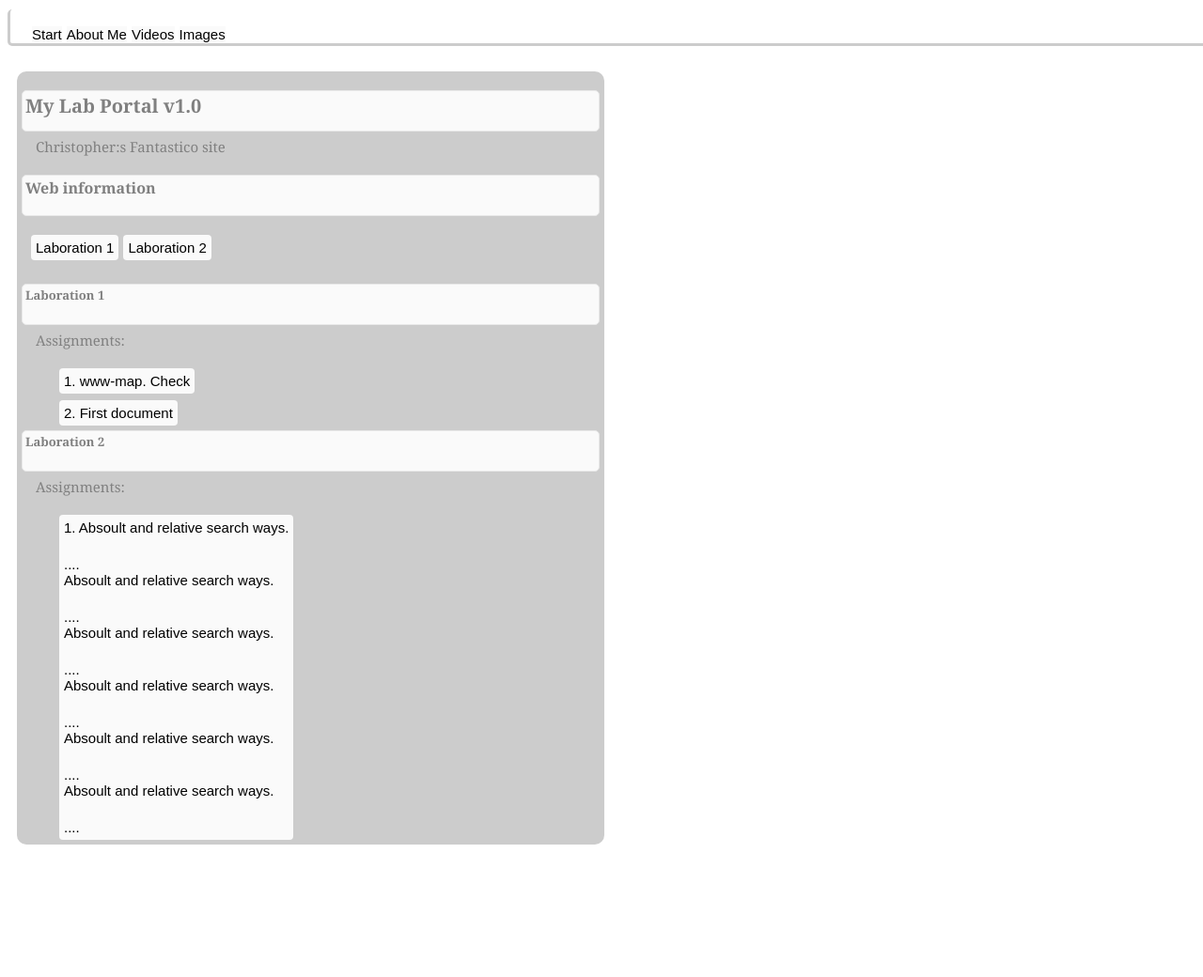
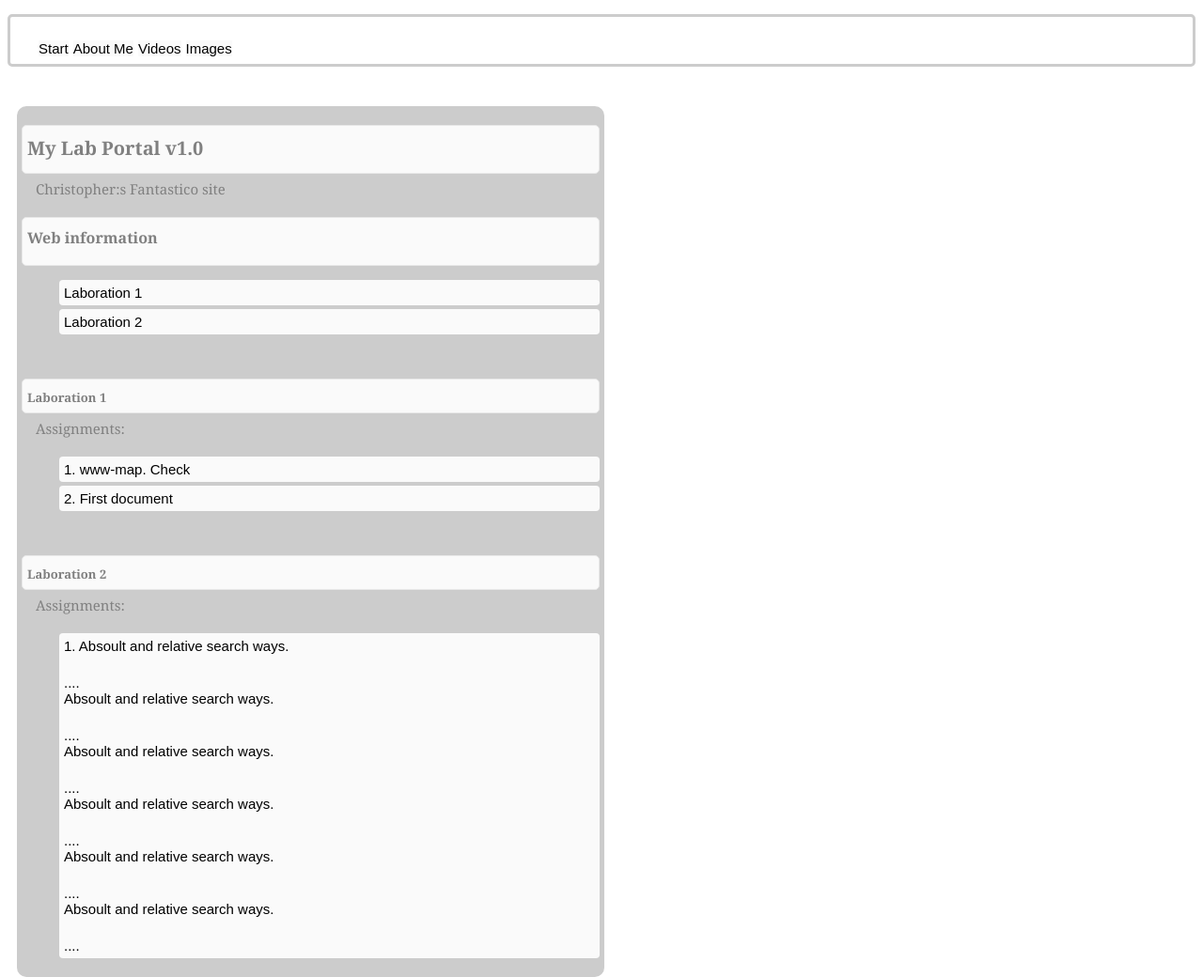
Before and after one commit to ch22iu/1ik415, a plain HTML site: page www/index.html in a window 1280 px wide. Shown: the whole page at 94% size. Before the commit the page ends 899 px from the top, so only its background shows below. Drawn offline with Linux system fonts and the light colour scheme.

Commit message:
adding main styles

```diff
--- a/www/html/css/style.css
+++ b/www/html/css/style.css
@@ -23,26 +23,32 @@ body
 
 .headerUl
 {
-	position:relative;
-	width: auto;
-	height:auto;
-	margin:10px -15px 0 0;
+	margin:20 2 15 0;
 	background-color:white;
-	padding:18px;
+	padding:25px;
 	border-style:solid;
 	border-radius:5px;
 	border-color:#CCC;
-	border-top:50px;
 	list-style:none;
 	text-decoration:none;
-
 }
-
+.mainLi
+{
+	font-size:15px;
+	margin-bottom:15px;
+	padding-left:5px;
+	float:left;
+	padding:0px;
+}
+.mainLi:hover
+{
+	padding:1px;
+}
 
 h1
 {
 	margin-top:15px;
-	padding-left:15px;
+	padding-left:5px;
 	padding-top:10px;
 	margin-bottom:5px;
 	font-size:20px;
@@ -51,6 +57,7 @@ h1
 	color:gray;
 	width:auto;
 	font-family: Georgia;
+	margin-right:5px;
 	height:40px;
 	border-radius:5px;
 	border: 1px solid #E8E8E8;
@@ -59,10 +66,11 @@ h1
 h2
 {
 	margin-top:15px;
-	padding-left:15px;
+	padding-left:5px;
 	padding-top:10px;
 	margin-bottom:5px;
 	font-size:16px;
+	margin-right:5px;
 	margin-left:5px;
 	background:rgb(250,250,250);
 	color:gray;
@@ -76,16 +84,17 @@ h2
 h3
 {
 	margin-top:15px;
-	padding-left:15px;
+	padding-left:5px;
 	padding-top:10px;
 	margin-bottom:5px;
 	font-size:13px;
 	margin-left:5px;
+	margin-right:5px;
 	background:rgb(250,250,250);
 	color:gray;
 	width:auto;
 	font-family: Georgia;
-	height:40px;
+	height:25px;
 	border-radius:5px;
 	border: 1px solid #E8E8E8;
 
@@ -96,14 +105,11 @@ h3
 	margin-left:5px;
 	border-radius:4px;
 	padding:5px;
+	margin-bottom:4px;
+	margin-right:5px;
+
 }
-h1,h2,h3,p
-{
-	margin-left:5px;
-	margin-right:5px;
-	padding-left:3px;
-	padding-top:2px;
-}
+
 p
 {
 	margin-top:1px;
@@ -120,7 +126,6 @@ p
 
 li
 {
-     float:left;
      margin-left:5px;
      list-style:none;
      text-decoration:none;
--- a/www/index.html
+++ b/www/index.html
@@ -9,10 +9,10 @@
 <body>
     <nav>
         <ul class="headerUl">
-            <li><a href="html/pages/top.html" >Start</a></li>
-            <li><a href="html/pages/bottom.html" >About Me</a></li>
-            <li><a href="html/pages/videos.html">Videos</a></li>
-            <li><a href="html/pages/images.html">Images</a></li>
+            <li class="mainLi"><a href="html/pages/top.html" >Start</a></li>
+            <li class="mainLi"><a href="html/pages/bottom.html" >About Me</a></li>
+            <li class="mainLi"><a href="html/pages/videos.html">Videos</a></li>
+            <li class="mainLi"><a href="html/pages/images.html">Images</a></li>
         </ul>
     </nav>
     <br>
@@ -21,17 +21,19 @@
             <h1>My Lab Portal v1.0</h1>
             <p>Christopher:s Fantastico site</p>
             <h2>Web information</h2>
-            <ul class="labb">
+            <ul>
                 <li class="labb"><a href="#">Laboration 1</a></li>
+
                 <li class="labb"><a href="#">Laboration 2</a></li>
             </ul>
             <br>
                 <h3>Laboration 1</h3>
                     <p>Assignments:</p>
             <ol>
-                <li class="labb">1. <a href="index.htm">www-map</a>. Check</li><br><br>
-                <li class="labb"><a href="html/pages/bottom.html">2. First document</a></li><br>
+                <li class="labb">1. <a href="index.html">www-map</a>. Check</li>
+                <li class="labb"><a href="html/pages/bottom.html">2. First document</a></li>
             </ol>
+            <br>
                 <h3>Laboration 2</h3>
                     <p>Assignments:</p>
             <ol>
```
